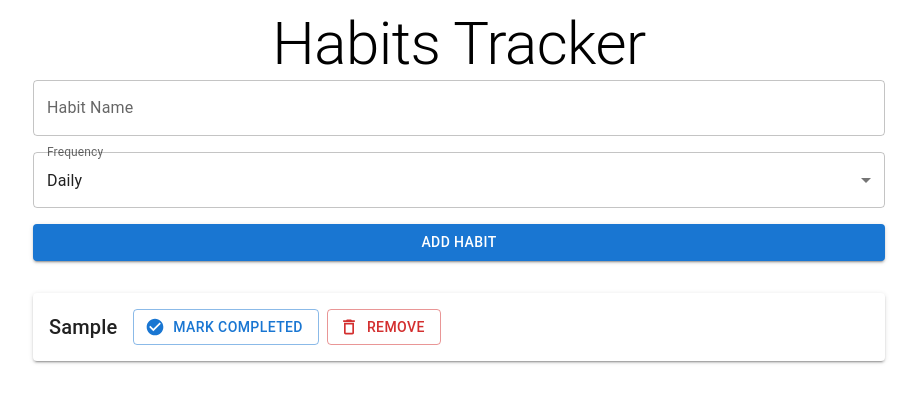
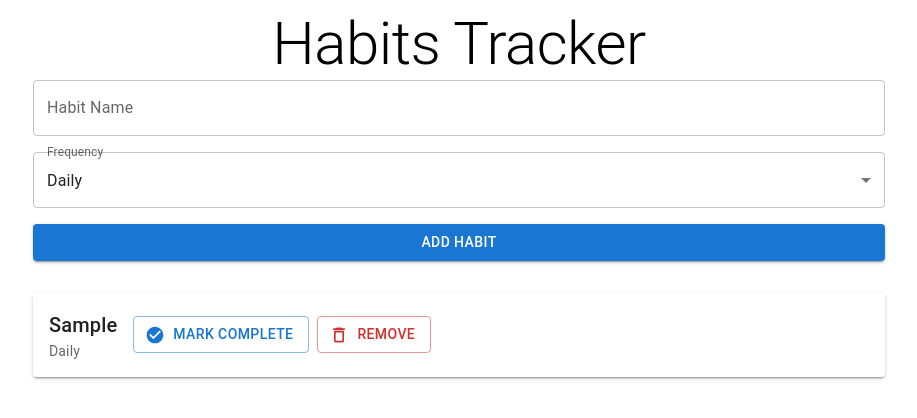
Before and after one commit to PraneethBunny123/habits-tracker, a React (Vite) app: page / in a window 1280 px wide. Both pictures are taken after typing "Sample" into the empty fields and a click on the button "ADD HABIT". Shown: the top 418 px of the page, without its empty margins (181-1098 px from the left). Built offline with nearby package versions, Linux system fonts and the light colour scheme.

Commit message:
few modifications

```diff
--- a/src/components/HabitsList.jsx
+++ b/src/components/HabitsList.jsx
@@ -21,7 +21,7 @@ export default function HabitsList() {
                     sx={{p:2}}
                 >
                     <Grid container alignItems="center" spacing={2}>
-                        <Grid item xs={12} sm={6}>
+                        <Grid xs={12} sm={6}>
                             <Typography variant="h6">{habit.name}</Typography>
                             <Typography
                                 variant="body2"
@@ -42,7 +42,7 @@ export default function HabitsList() {
                                     color={habit.completedDates.includes(today) ? "success" : "primary"}
                                     startIcon={<CheckCircle />}
                                 >
-                                    Mark Completed
+                                    {habit.completedDates.includes(today) ? "Completed" : "Mark Complete"}
                                 </Button>
                                 <Button
                                     variant="outlined"
--- a/src/store/habit-slice.js
+++ b/src/store/habit-slice.js
@@ -9,7 +9,7 @@ const habitSlice = createSlice({
             const newHabit = {
                 id: Date.now().toString(),
                 name: action.payload.name,
-                frquency: action.payload.frequency,
+                frequency: action.payload.frequency,
                 completedDates: [],
                 createdAt: new Date().toISOString()
             }
```
